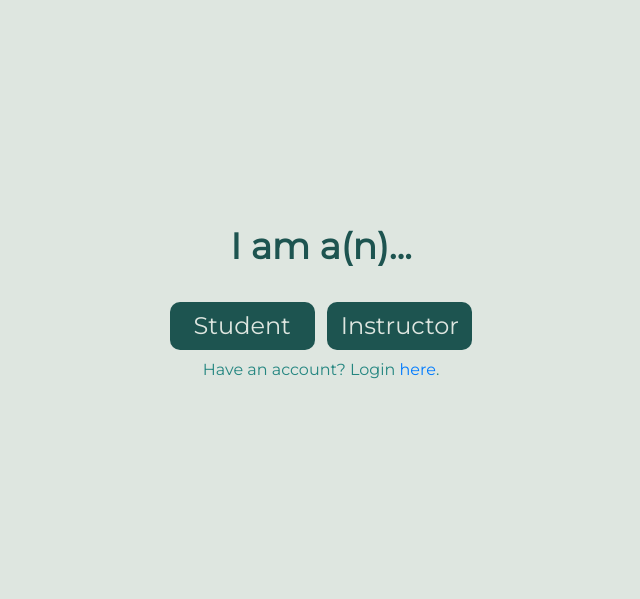
After one commit to SofianM17/django-schoolmanager, a Django app: page /acc_type/ in a window 1280 px wide. The commit adds this page. Shown: the top 599 px of the page, without its empty margins (319-959 px from the left). Run offline with Django 3.2, Linux system fonts and the light colour scheme; some libraries are stand-ins or nearby versions.

Commit message:
Account type before register added

```diff
--- /dev/null
+++ b/schoolmanager/register/templates/register/acc_type.html
@@ -0,0 +1,54 @@
+<!DOCTYPE html>
+<html lang="en">
+<head>
+    <meta charset="UTF-8">
+    <meta http-equiv="X-UA-Compatible" content="IE=edge">
+    <meta name="viewport" content="width=device-width, initial-scale=1.0">
+    <link
+    rel="stylesheet"
+    href="https://stackpath.bootstrapcdn.com/bootstrap/4.4.1/css/bootstrap.min.css"
+    integrity="sha384-Vkoo8x4CGsO3+Hhxv8T/Q5PaXtkKtu6ug5TOeNV6gBiFeWPGFN9MuhOf23Q9Ifjh"
+    crossorigin="anonymous"
+    />
+    <link href="https://fonts.googleapis.com/css?family=Montserrat" rel="stylesheet">
+    <style>
+        body {background: #DEE6E0;}
+
+        * {
+            font-family: 'Montserrat', sans-serif;
+        }
+
+        .centerText {
+            text-align: center;
+        }
+
+        .center {
+            margin: 0;
+            position: absolute;
+            top: 50%;
+            left: 50%;
+            transform: translate(-50%, -50%);
+        }
+    </style>
+    <title>Register</title>
+</head>
+<body>
+    <div class="d-flex p-2 flex-column justify-content-center align-items-center" style="height: 75vh; color: #248680">
+        <p style="color: #1D5450; font-size: 36px; font-weight: bolder; margin-top: 2%;">
+            I am a(n)...
+            <!-- '{{data.name}}' -->
+        </p>
+        <div class="d-flex justify-content-center align-items-center" style="width: 100%; margin-top: 1%;">
+            <button onclick="window.location.href='/register';" class="btn btn-success" style="width: 145px; height: 48px; background: #1D5450; color: #DEE6E0; border-radius: 10px; border: none; padding: none; font-size: 24px; margin-right: 1%;">
+                Student
+            </button>
+            <button onclick="window.location.href='/register';" class="btn btn-success" style="width: 145px; height: 48px; background: #1D5450; color: #DEE6E0; border-radius: 10px; border: none; padding: none; font-size: 24px;">
+                Instructor
+            </button>
+        </div>
+        <p class="p-2">
+            Have an account? Login <a href="/login">here</a>.
+        </p>
+    </div>
+</body>
+</html>
--- a/schoolmanager/register/templates/registration/login.html
+++ b/schoolmanager/register/templates/registration/login.html
@@ -38,7 +38,7 @@
                     Login
                 </button>
                 <p class="p-2">
-                    Don't have an account? Create one <a href="/register">here</a>.
+                    Don't have an account? Create one <a href="/acc_type">here</a>.
                 </p>
             </div>
         </form>
--- a/schoolmanager/register/views.py
+++ b/schoolmanager/register/views.py
@@ -1,3 +1,4 @@
+from django.http import request
 from django.shortcuts import render, redirect
 from django.contrib.auth import login, authenticate
 from django.contrib.auth.forms import UserCreationForm
@@ -14,3 +15,6 @@ def register(response):
         form = RegisterForm()
 
     return render(response, "register/register.html", {"form":form})
+
+def acc_type(response):
+    return render(response, "register/acc_type.html", {})
--- a/schoolmanager/schoolmanager/urls.py
+++ b/schoolmanager/schoolmanager/urls.py
@@ -25,5 +25,6 @@ urlpatterns = [
     path('', include('schoolapi.urls')),
     path('register/', v.register, name='register'),
     path('', include("django.contrib.auth.urls")),
-    path('jsi18n', JavaScriptCatalog.as_view(), name='js-catalog')
+    path('jsi18n', JavaScriptCatalog.as_view(), name='js-catalog'),
+    path('acc_type/', v.acc_type, name='acc_type')
 ]
```
